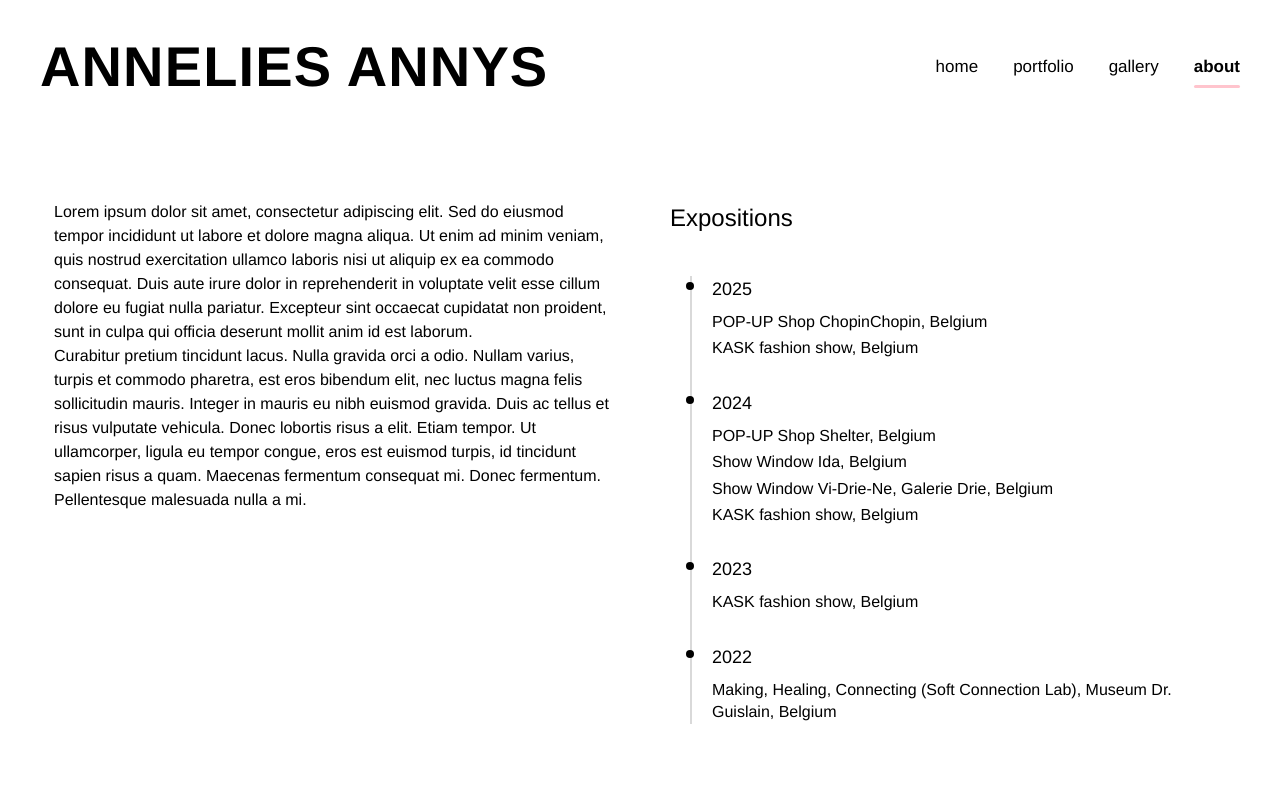
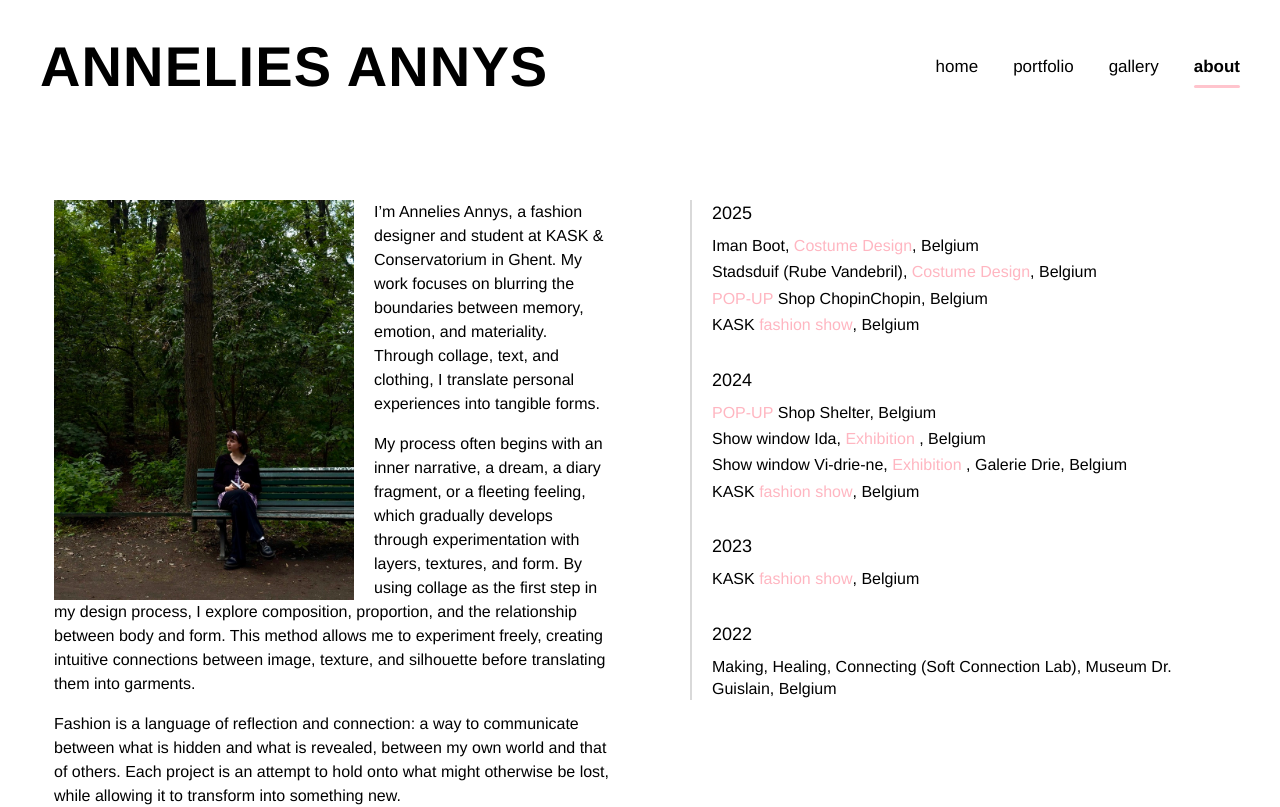
Before and after one commit to brentvervaet/anneliesannys-portfolio, a Vue app: page /about in a window 1280 px wide. Shown: the top 807 px of the page. Built offline with nearby package versions, Linux system fonts and the light colour scheme.

Commit message:
feat: update AboutView with personal introduction and project timeline details

```diff
--- a/src/views/AboutView.vue
+++ b/src/views/AboutView.vue
@@ -2,49 +2,78 @@
   <div class="about">
     <section class="about-content">
       <div class="about-text">
-        <p>
-          Lorem ipsum dolor sit amet, consectetur adipiscing elit. Sed do eiusmod tempor incididunt
-          ut labore et dolore magna aliqua. Ut enim ad minim veniam, quis nostrud exercitation
-          ullamco laboris nisi ut aliquip ex ea commodo consequat. Duis aute irure dolor in
-          reprehenderit in voluptate velit esse cillum dolore eu fugiat nulla pariatur. Excepteur
-          sint occaecat cupidatat non proident, sunt in culpa qui officia deserunt mollit anim id
-          est laborum.
+        <div class="profile-image">
+          <img src="/images/anneliesannys.webp" alt="Annelies Annys" />
+        </div>
+        <p class="pb-4">
+          I’m Annelies Annys, a fashion designer and student at KASK & Conservatorium in Ghent. My
+          work focuses on blurring the boundaries between memory, emotion, and materiality. Through
+          collage, text, and clothing, I translate personal experiences into tangible forms.
+        </p>
+        <p class="pb-4">
+          My process often begins with an inner narrative, a dream, a diary fragment, or a fleeting
+          feeling, which gradually develops through experimentation with layers, textures, and form.
+          By using collage as the first step in my design process, I explore composition,
+          proportion, and the relationship between body and form. This method allows me to
+          experiment freely, creating intuitive connections between image, texture, and silhouette
+          before translating them into garments.
         </p>
         <p>
-          Curabitur pretium tincidunt lacus. Nulla gravida orci a odio. Nullam varius, turpis et
-          commodo pharetra, est eros bibendum elit, nec luctus magna felis sollicitudin mauris.
-          Integer in mauris eu nibh euismod gravida. Duis ac tellus et risus vulputate vehicula.
-          Donec lobortis risus a elit. Etiam tempor. Ut ullamcorper, ligula eu tempor congue, eros
-          est euismod turpis, id tincidunt sapien risus a quam. Maecenas fermentum consequat mi.
-          Donec fermentum. Pellentesque malesuada nulla a mi.
+          Fashion is a language of reflection and connection: a way to communicate between what is
+          hidden and what is revealed, between my own world and that of others. Each project is an
+          attempt to hold onto what might otherwise be lost, while allowing it to transform into
+          something new.
         </p>
       </div>
 
       <div class="timeline-section">
-        <h2 class="timeline-title">Expositions</h2>
+        <!-- TODO: welk titel? -->
+        <!-- <h2 class="timeline-title">Projects</h2> -->
         <div class="timeline">
+          <!-- 2025 -->
           <div class="timeline-item">
             <div class="timeline-year">2025</div>
             <div class="timeline-events">
-              <div class="timeline-event">POP-UP Shop ChopinChopin, Belgium</div>
-              <div class="timeline-event">KASK fashion show, Belgium</div>
+              <div class="timeline-event">
+                Iman Boot, <span class="highlight">Costume Design</span>, Belgium
+              </div>
+              <div class="timeline-event">
+                Stadsduif (Rube Vandebril), <span class="highlight">Costume Design</span>, Belgium
+              </div>
+              <div class="timeline-event">
+                <span class="highlight">POP-UP</span> Shop ChopinChopin, Belgium
+              </div>
+              <div class="timeline-event">
+                KASK <span class="highlight"> fashion show</span>, Belgium
+              </div>
             </div>
           </div>
 
           <div class="timeline-item">
             <div class="timeline-year">2024</div>
             <div class="timeline-events">
-              <div class="timeline-event">POP-UP Shop Shelter, Belgium</div>
-              <div class="timeline-event">Show Window Ida, Belgium</div>
-              <div class="timeline-event">Show Window Vi-Drie-Ne, Galerie Drie, Belgium</div>
-              <div class="timeline-event">KASK fashion show, Belgium</div>
+              <div class="timeline-event">
+                <span class="highlight">POP-UP</span> Shop Shelter, Belgium
+              </div>
+              <div class="timeline-event">
+                Show window Ida, <span class="highlight">Exhibition</span> , Belgium
+              </div>
+              <div class="timeline-event">
+                Show window Vi-drie-ne, <span class="highlight">Exhibition</span> , Galerie Drie,
+                Belgium
+              </div>
+              <div class="timeline-event">
+                KASK <span class="highlight"> fashion show</span>, Belgium
+              </div>
             </div>
           </div>
 
           <div class="timeline-item">
             <div class="timeline-year">2023</div>
             <div class="timeline-events">
-              <div class="timeline-event">KASK fashion show, Belgium</div>
+              <div class="timeline-event">
+                KASK <span class="highlight"> fashion show</span>, Belgium
+              </div>
             </div>
           </div>
 
@@ -81,6 +110,18 @@
   flex: 1;
 }
 
+.profile-image {
+  float: left;
+  margin-right: 20px;
+}
+
+.profile-image img {
+  width: 300px;
+  min-width: 200px;
+  height: auto;
+  object-fit: cover;
+}
+
 .timeline-section {
   flex: 1;
 }
@@ -103,17 +144,6 @@
   position: relative;
 }
 
-.timeline-item::before {
-  content: '';
-  position: absolute;
-  left: -26px;
-  top: 6px;
-  width: 8px;
-  height: 8px;
-  background: black;
-  border-radius: 50%;
-}
-
 .timeline-year {
   font-size: 18px;
   font-weight: 500;
@@ -132,4 +162,10 @@
   margin-bottom: 4px;
   line-height: 1.4;
 }
+
+/* TODO: welke decoratie? */
+.highlight {
+  color: rgba(255, 182, 193);
+  font-weight: 400;
+}
 </style>
```
Also changed, not shown: src/assets/tailwind.css.
